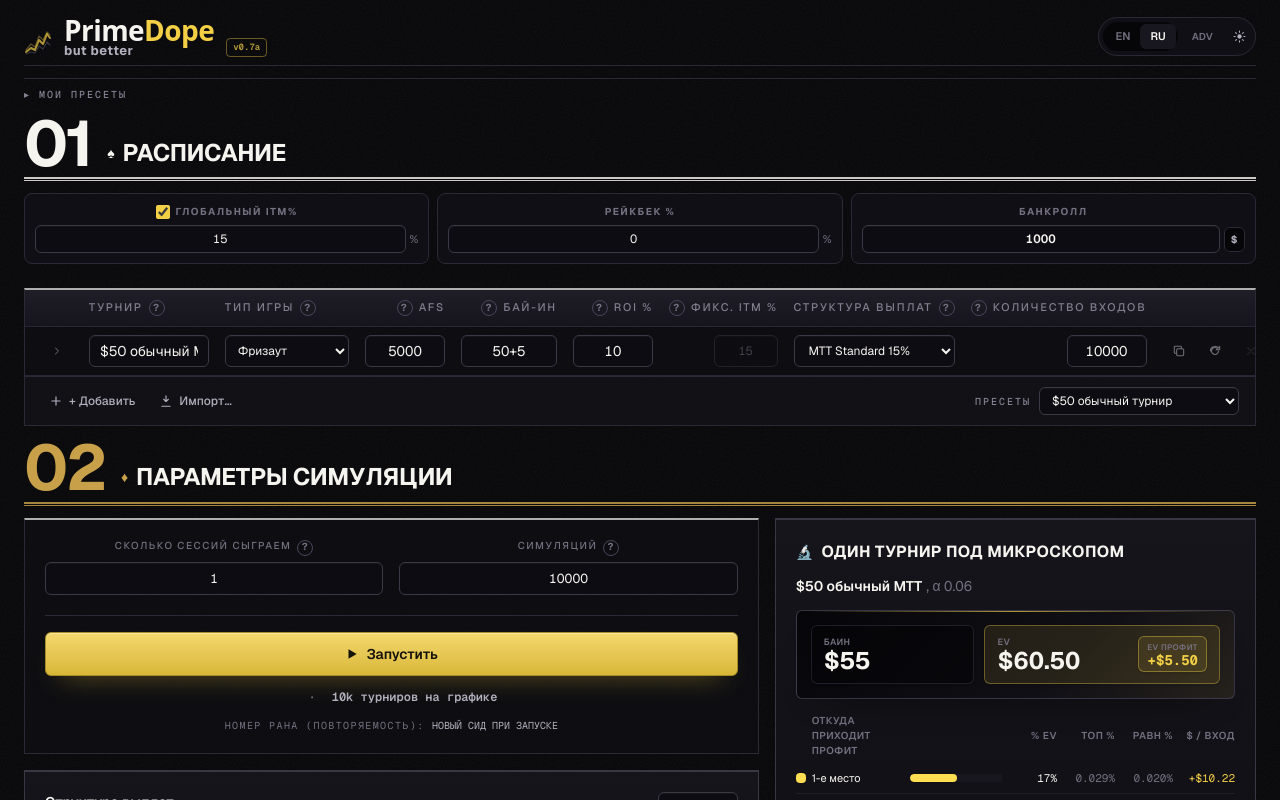
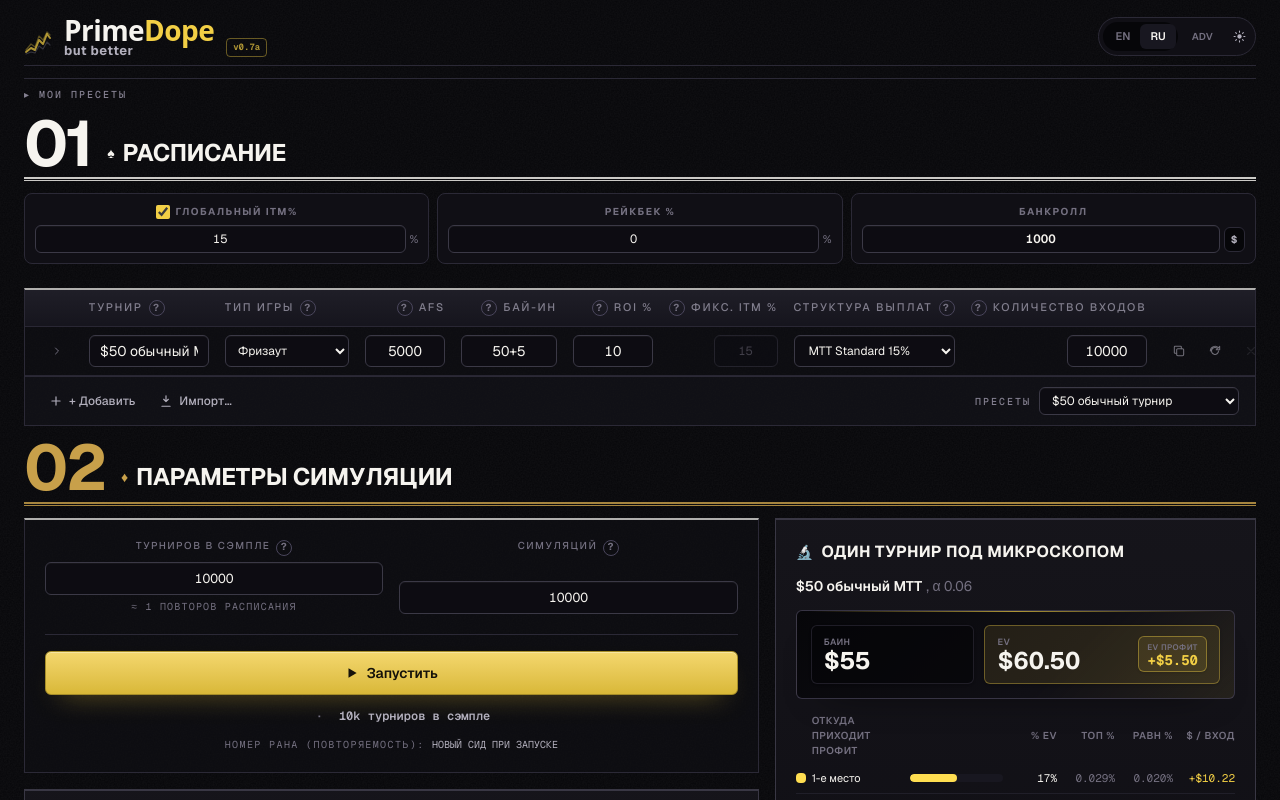
Before and after one commit to loremcdmx/tournament-variance-sim, a Next.js app: page / in a window 1280 px wide. Shown: the top 800 px of the page. Built offline with nearby package versions, Linux system fonts and the light colour scheme.

Commit message:
Edit run distance as tournaments per sample

```diff
--- a/src/app/page.tsx
+++ b/src/app/page.tsx
@@ -377,20 +377,23 @@ export default function Home() {
     },
     [interruptBackground],
   );
+  const tournamentsPerSchedule = useMemo(
+    () => schedule.reduce((a, r) => a + Math.max(1, Math.floor(r.count)), 0),
+    [schedule],
+  );
   const tournamentsPerSession = useMemo(
     () =>
-      schedule.reduce((a, r) => a + Math.max(1, Math.floor(r.count)), 0) *
-      Math.max(1, controls.scheduleRepeats),
-    [schedule, controls.scheduleRepeats],
+      tournamentsPerSchedule * Math.max(1, controls.scheduleRepeats),
+    [tournamentsPerSchedule, controls.scheduleRepeats],
   );
   const estimatedMs = useMemo(
     () =>
       estimateMs(
         controls.samples,
         controls.scheduleRepeats,
-        schedule.reduce((a, r) => a + Math.max(1, Math.floor(r.count)), 0),
+        tournamentsPerSchedule,
       ),
-    [estimateMs, controls.samples, controls.scheduleRepeats, schedule],
+    [estimateMs, controls.samples, controls.scheduleRepeats, tournamentsPerSchedule],
   );
   const scheduleGlobalItmPct = useMemo(
     () => (controls.itmGlobalEnabled ? controls.itmGlobalPct : null),
@@ -899,6 +902,7 @@ export default function Home() {
               progress={progress}
               stage={stage}
               estimatedMs={estimatedMs}
+              tournamentsPerSchedule={tournamentsPerSchedule}
               tournamentsPerSession={tournamentsPerSession}
               doneSummary={doneSummary}
             />
--- a/src/components/ControlsPanel.tsx
+++ b/src/components/ControlsPanel.tsx
@@ -99,7 +99,9 @@ interface Props {
   stage?: ProgressStage | null;
   /** Projected run duration in ms, or null when no prior run exists. */
   estimatedMs?: number | null;
-  /** Total tournaments per sample (sum of row.count * scheduleRepeats). */
+  /** Tournaments in one schedule pass before repeat expansion. */
+  tournamentsPerSchedule: number;
+  /** Actual tournaments per sample after rounding to full schedule repeats. */
   tournamentsPerSession: number;
   /** When a run has just finished, a compact snapshot to display under the
    * run button so the user sees *something* happened without scrolling to
@@ -144,6 +146,7 @@ export const ControlsPanel = memo(function ControlsPanel({
   progress,
   stage,
   estimatedMs,
+  tournamentsPerSchedule,
   tournamentsPerSession,
   doneSummary,
 }: Props) {
@@ -194,11 +197,18 @@ export const ControlsPanel = memo(function ControlsPanel({
     if (running) setRunToken((t) => t + 1);
   }, [running]);
   const remainingMs = useRemainingMs({ running, runElapsedMs, progress, estimatedMs });
+  const scheduleTournaments = Math.max(1, Math.round(tournamentsPerSchedule));
   const totalTournaments = Math.max(0, Math.round(tournamentsPerSession));
+  const maxTournamentsPerSample = scheduleTournaments * 100_000;
   const seedLabel = `0x${(value.seed >>> 0).toString(16).padStart(8, "0")}`;
   const showSeedLabel = running || !!doneSummary;
   const set = <K extends keyof ControlsState>(k: K, v: ControlsState[K]) =>
     onChange({ ...value, [k]: v });
+  const setTournamentTarget = (target: number) => {
+    const roundedTarget = Math.max(scheduleTournaments, Math.floor(target));
+    const repeats = Math.max(1, Math.ceil(roundedTarget / scheduleTournaments));
+    set("scheduleRepeats", repeats);
+  };
 
   const handleEmpiricalPaste = (raw: string) => {
     setEmpError(null);
@@ -251,16 +261,21 @@ export const ControlsPanel = memo(function ControlsPanel({
         disabled={running}
         className="contents disabled:opacity-60 [&:disabled_*]:cursor-not-allowed"
       >
-      {/* Run controls: sessions, samples */}
+      {/* Run controls: target tournaments per sample, samples */}
       <div className="grid grid-cols-1 gap-4 sm:grid-cols-2">
         <Field label={t("controls.scheduleRepeats")} hint={t("help.scheduleRepeats")}>
-          <NumInput
-            value={value.scheduleRepeats}
-            min={1}
-            max={100_000}
-            step={1}
-            onChange={(v) => set("scheduleRepeats", Math.floor(v))}
-          />
+          <>
+            <NumInput
+              value={totalTournaments}
+              min={scheduleTournaments}
+              max={maxTournamentsPerSample}
+              step={scheduleTournaments}
+              onChange={setTournamentTarget}
+            />
+            <div className="mt-1 text-center font-mono text-[10px] uppercase tracking-[0.12em] text-[color:var(--color-fg-dim)]">
+              ≈ {formatCount(value.scheduleRepeats)} {t("controls.scheduleRepeatsComputed")}
+            </div>
+          </>
         </Field>
         <Field label={t("controls.samples")} hint={t("help.samples")}>
           <NumInput
--- a/src/lib/i18n/dict.ts
+++ b/src/lib/i18n/dict.ts
@@ -330,8 +330,12 @@ export const DICT = {
 
   // Controls panel
   "controls.scheduleRepeats": {
-    en: "Sessions to play",
-    ru: "Сколько сессий сыграем",
+    en: "Tournaments per sample",
+    ru: "Турниров в сэмпле",
+  },
+  "controls.scheduleRepeatsComputed": {
+    en: "schedule repeats",
+    ru: "повторов расписания",
   },
   "controls.samples": { en: "Simulations", ru: "Симуляций" },
   "controls.bankroll": { en: "Bankroll", ru: "Банкролл" },
@@ -532,8 +536,8 @@ export const DICT = {
   "controls.done.worstDD": { en: "Max drawdown", ru: "Макс. просадка" },
   "controls.done.dryStreak": { en: "Longest cashless", ru: "Без ИТМ, макс" },
   "controls.totalTourneys": {
-    en: "tournaments on chart",
-    ru: "турниров на графике",
+    en: "tournaments/sample",
+    ru: "турниров в сэмпле",
   },
   "controls.uploadCSV": { en: "Upload CSV…", ru: "Загрузить CSV…" },
   "controls.empHint": {
@@ -1821,8 +1825,8 @@ export const DICT = {
 
   // Help tooltips — controls panel
   "help.scheduleRepeats": {
-    en: "How many times your schedule replays inside one sample. 200 × 10 tourneys = 2,000 tourneys/sample. Bigger = longer distance, variance averages out.",
-    ru: "Сколько раз расписание проигрывается внутри одного сэмпла. 200 × 10 турниров = 2 000 турниров/сэмпл. Больше — длиннее дистанция, дисперсия усредняется.",
+    en: "Target distance inside one simulated sample. The app rounds up to full schedule repeats: if the schedule has 47 tournaments and you ask for 1,000, the engine runs 22 repeats = 1,034 tournaments/sample.",
+    ru: "Целевая дистанция внутри одного сэмпла. Приложение округляет вверх до целых повторов расписания: если в расписании 47 турниров, а нужно 1 000, движок запустит 22 повтора = 1 034 турнира/сэмпл.",
   },
   "help.samples": {
     en: "How many alternative futures to simulate. More = smoother tails and worst-case numbers, slower to compute. 5k is quick, 50k is overkill-nice.",
```
